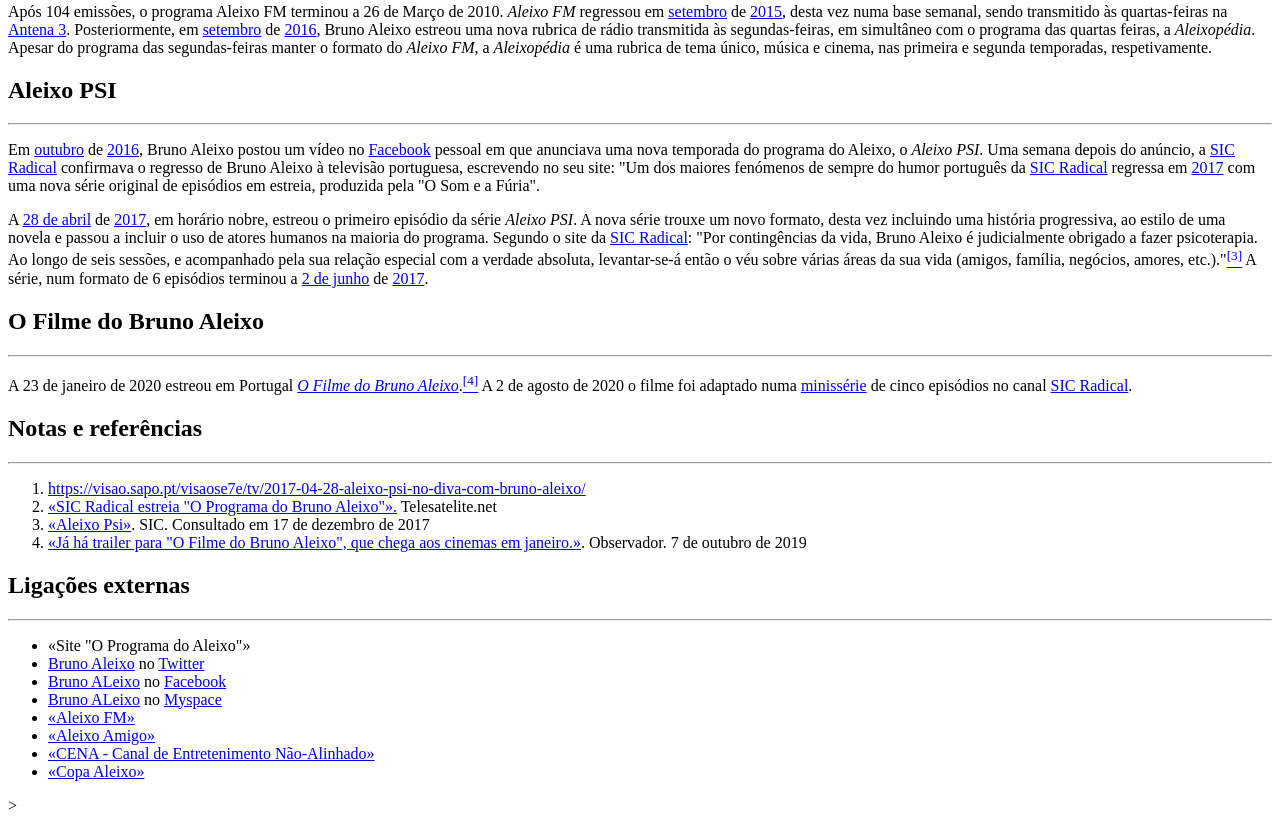
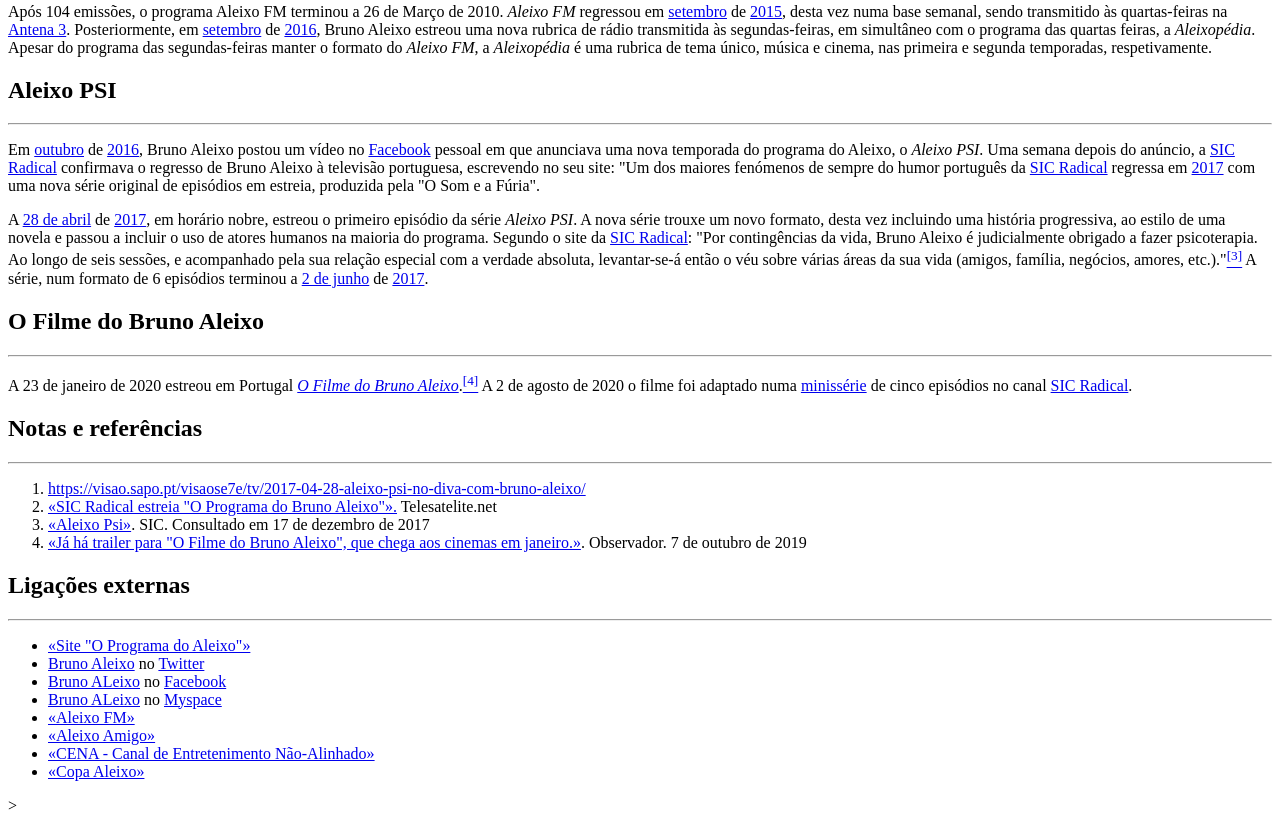
Before and after one commit to BarbaraTaveira/bruno_aleixo, a plain HTML site: page index.html in a window 1280 px wide. Shown: the part 2128-2951 px from the top of the page. Drawn offline with Linux system fonts and the light colour scheme.

Commit message:
Update index.html

```diff
--- a/index.html
+++ b/index.html
@@ -120,7 +120,7 @@
 
 
 		<ul>
-			<li><a href="https://sicradical.pt/programas/o-programa-do-aleixo"></a>«Site "O Programa do Aleixo"»</li>
+			<li><a href="https://sicradical.pt/programas/o-programa-do-aleixo">«Site "O Programa do Aleixo"» </a></li>
 			<li><a href="https://twitter.com/brunoaleixo">Bruno Aleixo</a> no <a href="https://pt.wikipedia.org/wiki/Twitter">Twitter</a></li>
 			<li><a href="https://www.facebook.com/brunoaleixo">Bruno ALeixo</a> no <a href="https://pt.wikipedia.org/wiki/Facebook">Facebook</a></li>
 			<li><a href="https://myspace.com/brunoaleixo">Bruno ALeixo</a> no <a href="https://pt.wikipedia.org/wiki/Myspace">Myspace</a></li>
```
